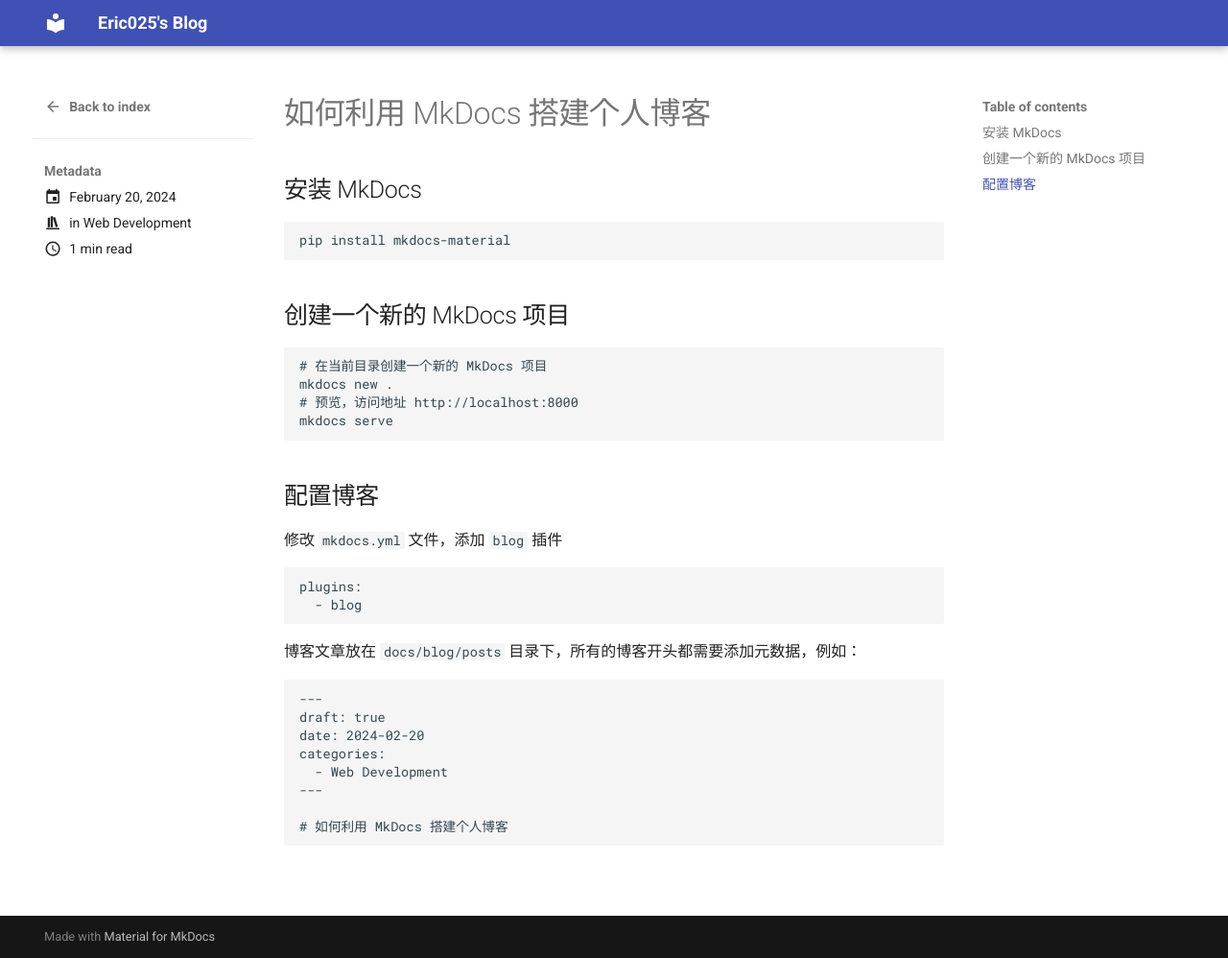
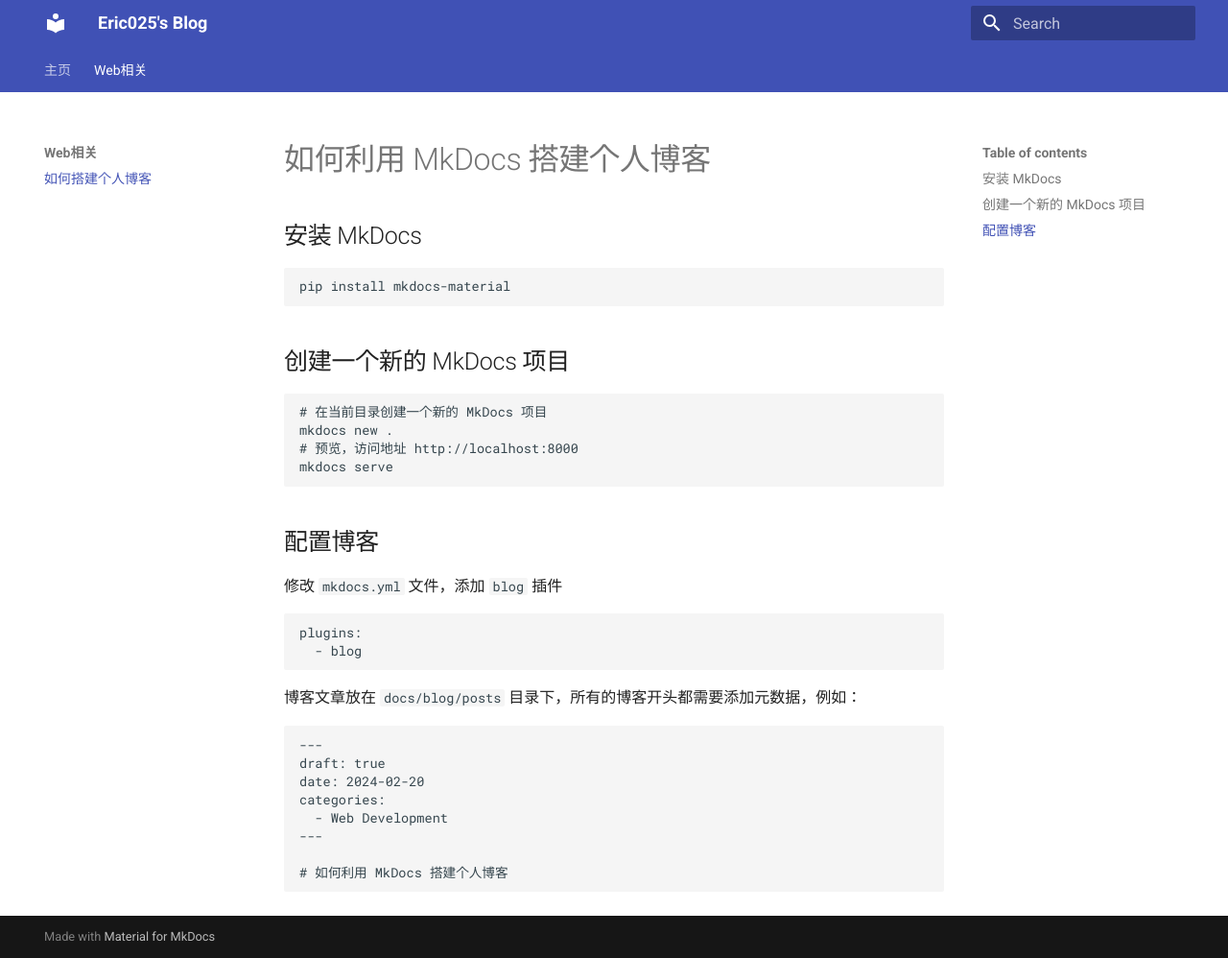
Before and after one commit to Erix025/Erix025.github.io, an MkDocs documentation site: the page built from docs/Web/mkdocs.md, in a window 1280 px wide and 998 px high. Shown: the whole window at 96% size. Built offline with MkDocs 1.6.1 and Material for MkDocs 9.7.7, drawn with Linux system fonts in a browser that asks for light colours.

Commit message:
feat: add tabs

```diff
--- a/mkdocs.yml
+++ b/mkdocs.yml
@@ -1,5 +1,12 @@
 site_name: Eric025's Blog
+
+nav:
+  - 主页:
+    - index.md
+  - Web相关:
+    - 如何搭建个人博客 : Web/mkdocs.md
+
 theme:
   name: material
-plugins:
-  - blog
+  features:
+    - navigation.tabs
```
Also changed, not shown: docs/blog/index.md (deleted, +0 -1 lines), docs/Web/mkdocs.md (renamed from docs/blog/posts/mkdocs.md).
